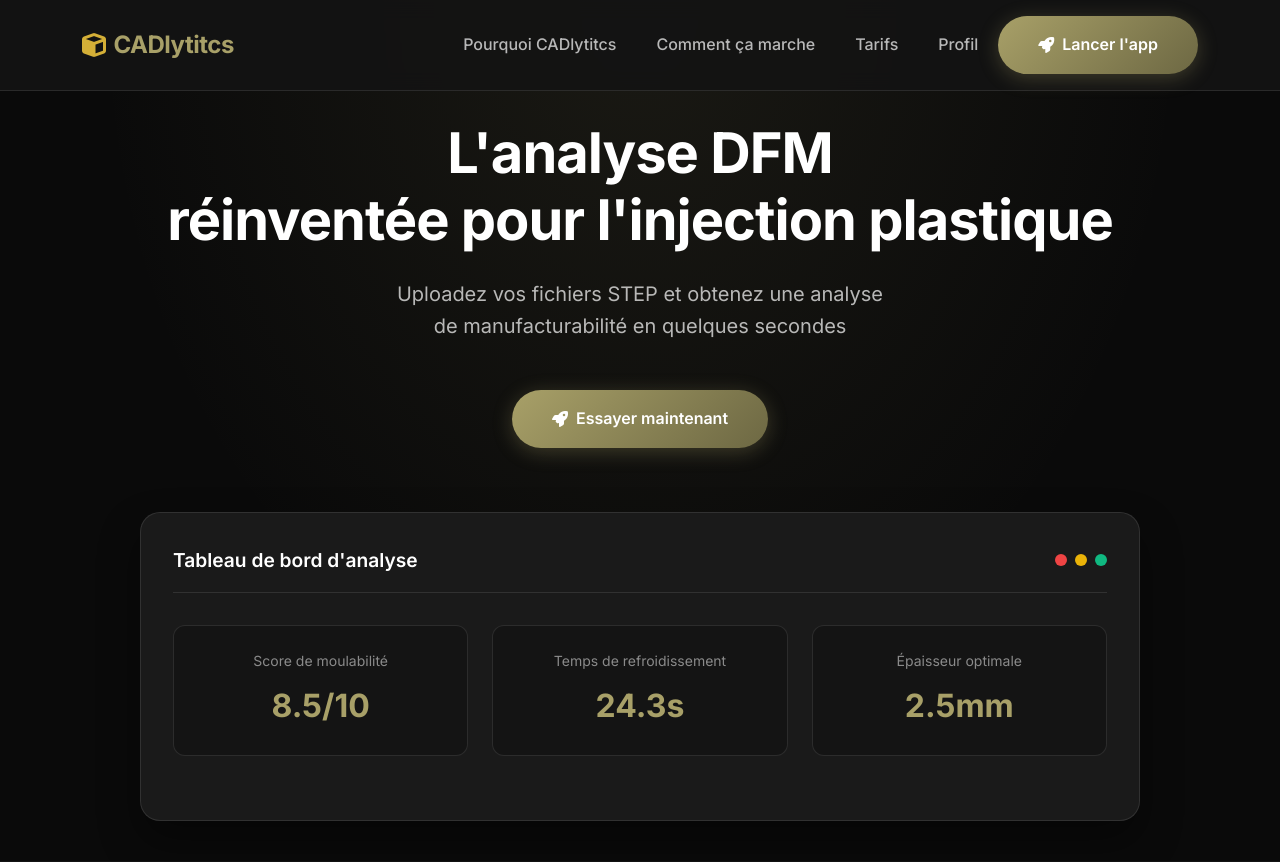
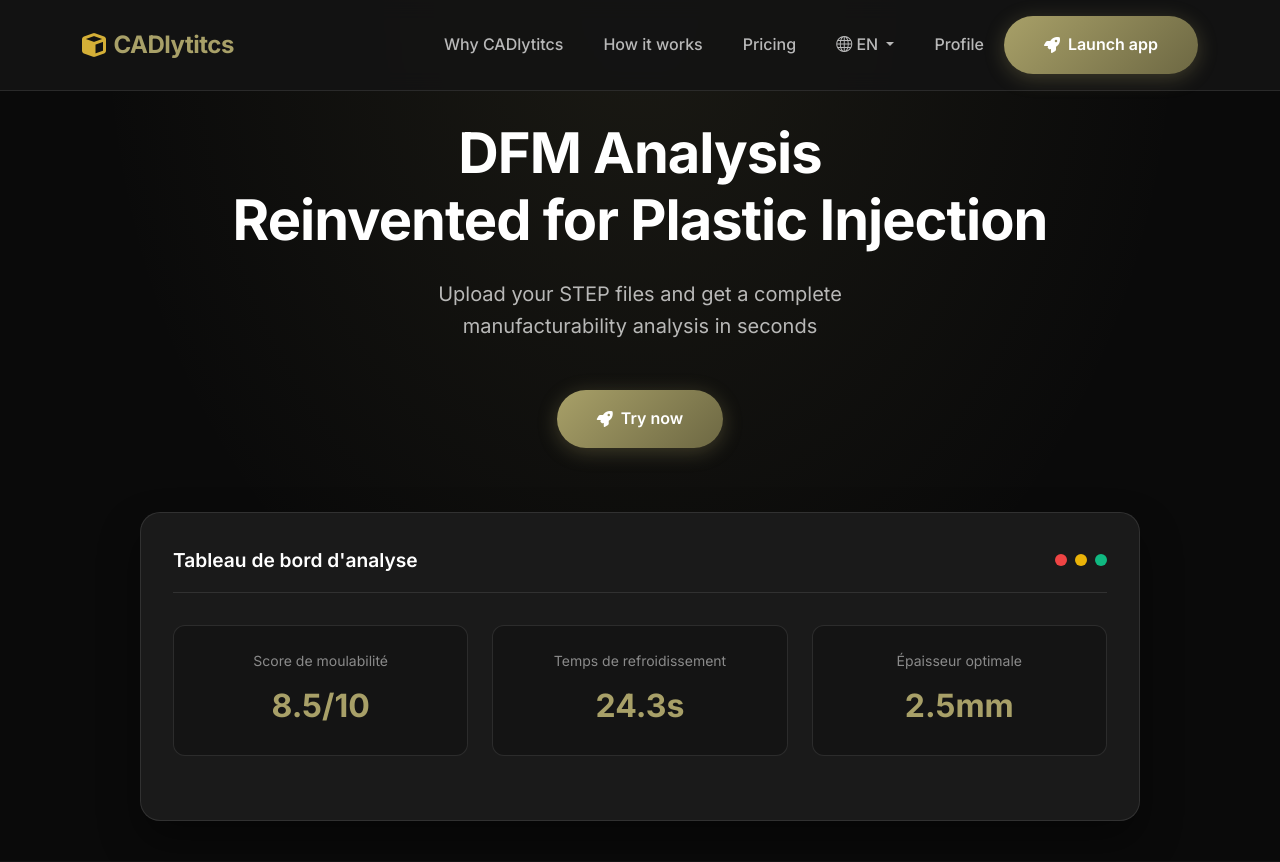
Before and after one commit to gounygregoire/analyseur-step, a Flask app: page / in a window 1280 px wide. Shown: the top 862 px of the page. Run offline with Flask 3, Linux system fonts and the light colour scheme; a user stored in the database is signed in; tables that the repository leaves empty hold one stand-in row (values such as "Sample post"); parts of the project's set-up code (start-up, migrations or seed data) failed here and were passed over.

Commit message:
Enable bilingual functionality across the entire platform for all users
Implements language selection with session and user preference persistence using Flask sessions and database updates.

Replit-Commit-Author: Agent
Replit-Commit-Session-Id: 387e056f-90bc-479d-b9f0-287210d913a8
Replit-Commit-Screenshot-Url: https://storage.googleapis.com/screenshot-production-us-central1/8de4d0e2-0de8-47b7-8daa-9330b7174c67/4011cb54-19a3-4a94-9680-597e36083b0b.jpg

```diff
--- a/app.py
+++ b/app.py
@@ -89,15 +89,19 @@ def make_session_permanent():
 
 @app.before_request
 def get_locale():
-    """Détermine la langue à utiliser pour l'utilisateur - toujours français"""
-    # Toujours français par défaut
-    session['language'] = 'fr'
+    """Détermine la langue à utiliser pour l'utilisateur"""
+    # Si l'utilisateur est connecté, utiliser sa préférence
+    if current_user.is_authenticated and hasattr(current_user, 'preferred_language'):
+        session['language'] = current_user.preferred_language
+    # Sinon, utiliser la langue de la session
+    elif 'language' not in session:
+        # Français par défaut
+        session['language'] = 'fr'
 
 @app.context_processor
 def inject_translations():
     """Injecte les traductions dans tous les templates"""
-    session['language'] = 'fr'
-    lang = 'fr'
+    lang = session.get('language', 'fr')
     return {
         't': get_all_translations(lang),
         'current_language': lang
@@ -143,6 +147,20 @@ def cgv():
 def cookies():
     """Page de politique des cookies"""
     return render_template('cookies.html')
+
+@app.route('/change-language/<lang>')
+def change_language(lang):
+    """Change la langue de l'interface"""
+    if lang in ['fr', 'en']:
+        session['language'] = lang
+        # Si l'utilisateur est connecté, sauvegarder sa préférence
+        if current_user.is_authenticated:
+            current_user.preferred_language = lang
+            db.session.commit()
+            log_action('change_language', current_user.id, {'language': lang})
+
+    # Rediriger vers la page précédente ou l'accueil
+    return redirect(request.referrer or url_for('landing'))
 
 @app.route('/static/<path:filename>')
 def serve_static(filename):
--- a/templates/landing.html
+++ b/templates/landing.html
@@ -869,6 +869,20 @@
                     <li class="nav-item">
                         <a class="nav-link" href="#pricing">{{ t.nav_pricing }}</a>
                     </li>
+                    <!-- Language selector -->
+                    <li class="nav-item dropdown">
+                        <a class="nav-link dropdown-toggle" href="#" id="languageDropdown" role="button" data-bs-toggle="dropdown" aria-expanded="false">
+                            <i class="bi bi-globe"></i> {{ current_language|upper }}
+                        </a>
+                        <ul class="dropdown-menu dropdown-menu-end" aria-labelledby="languageDropdown">
+                            <li><a class="dropdown-item {% if current_language == 'fr' %}active{% endif %}" href="{{ url_for('change_language', lang='fr') }}">
+                                <img src="https://flagcdn.com/16x12/fr.png" alt="FR" class="me-2"> Français
+                            </a></li>
+                            <li><a class="dropdown-item {% if current_language == 'en' %}active{% endif %}" href="{{ url_for('change_language', lang='en') }}">
+                                <img src="https://flagcdn.com/16x12/gb.png" alt="EN" class="me-2"> English
+                            </a></li>
+                        </ul>
+                    </li>
                     {% if current_user.is_authenticated %}
                         <li class="nav-item">
                             <a class="nav-link" href="{{ url_for('auth.profile') }}">{{ t.nav_profile }}</a>
@@ -880,7 +894,7 @@
                     {% endif %}
                     <li class="nav-item">
                         <a class="cta-button" href="/app">
-                            <i class="fas fa-rocket"></i> Lancer l'app
+                            <i class="fas fa-rocket"></i> {% if current_language == 'en' %}Launch app{% else %}Lancer l'app{% endif %}
                         </a>
                     </li>
                 </ul>
--- a/translations.py
+++ b/translations.py
@@ -161,6 +161,15 @@ translations = {
         'auth_have_account': 'Déjà un compte ?',
         'auth_min_chars': 'Minimum 8 caractères',
         'auth_free_credits': '<strong>🎉 Offre de lancement !</strong> Les 20 premiers inscrits reçoivent <strong>15 analyses gratuites</strong> au lieu de 5.',
+
+        # Additional translations
+        'history_title': 'Historique des conversions',
+        'upload_or_drop': 'ou glissez-déposez un fichier ici',
+        'credits_remaining': 'crédits restants',
+        'unlimited_analyses': 'Analyses illimitées',
+        'month': 'mois',
+        'per_analysis': 'par analyse',
+        'launch_app': 'Lancer l\'app',
     },
     'en': {
         # Navigation
@@ -319,6 +328,15 @@ translations = {
         'auth_have_account': 'Already have an account?',
         'auth_min_chars': 'Minimum 8 characters',
         'auth_free_credits': '<strong>🎉 Launch offer!</strong> The first 20 users get <strong>15 free analyses</strong> instead of 5.',
+
+        # Additional translations
+        'history_title': 'Conversion history',
+        'upload_or_drop': 'or drag and drop a file here',
+        'credits_remaining': 'credits remaining',
+        'unlimited_analyses': 'Unlimited analyses',
+        'month': 'month',
+        'per_analysis': 'per analysis',
+        'launch_app': 'Launch app',
     }
 }
 
```
Also changed, not shown: replit.md (+8 -0 lines), templates/index.html (+14 -0 lines), templates/pricing.html (+22 -8 lines).
